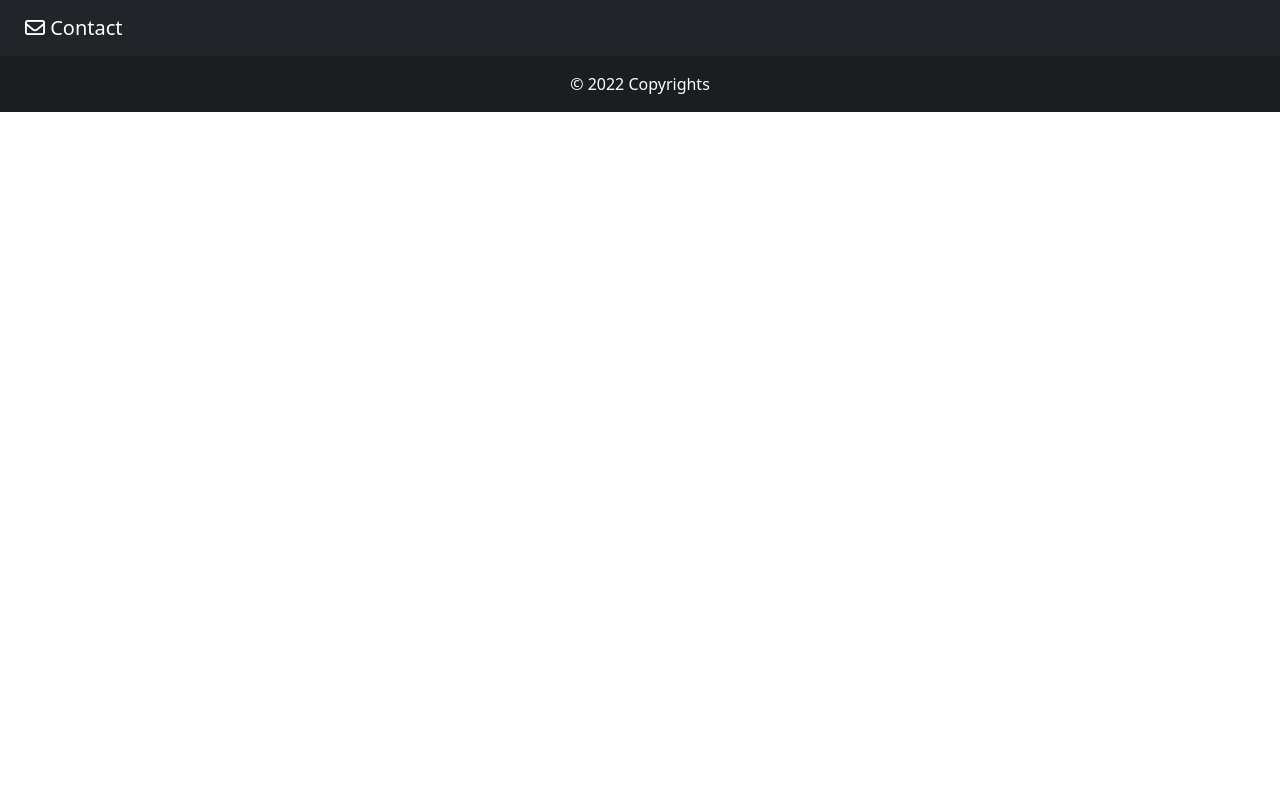
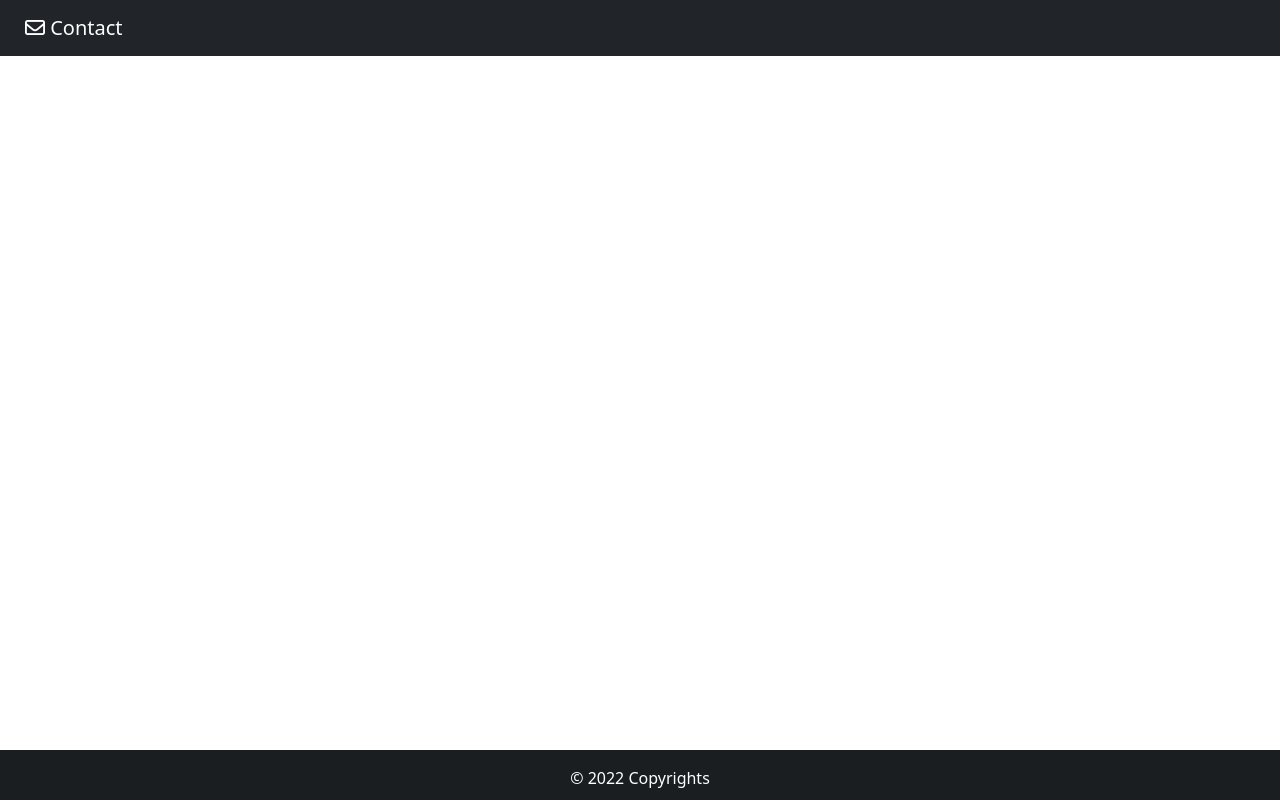
Before and after one commit to YasineNifa/terms, a Django app: page / in a window 1280 px wide. Run offline with Django 3.2, Linux system fonts and the light colour scheme; some libraries are stand-ins or nearby versions.

Commit message:
Design the home page
Signed-off-by: YasineNifa <yasine.nifa@gmail.com>

```diff
--- a/App/static/css/styles.css
+++ b/App/static/css/styles.css
@@ -0,0 +1,12 @@
+html,
+body{
+    height: 100%;
+    margin: 0;
+    max-width: 100%;
+    overflow: hidden;
+}
+
+.wrapper{
+    min-height: 100% ;
+    margin-bottom: -50px;
+}
--- a/App/templates/home.html
+++ b/App/templates/home.html
@@ -7,6 +7,7 @@
     <meta name="viewport" content="width=device-width, initial-scale=1.0">
     <link href={% static "img/logo.ico" %} rel="shortcut icon">
     <link href={% static "img/logo.ico" %} rel="logo icon">
+    <link href={% static "css/styles.css" %} rel="stylesheet">
     <title>Home Page</title>
     <link href="https://cdn.jsdelivr.net/npm/bootstrap@5.3.0-alpha1/dist/css/bootstrap.min.css" rel="stylesheet" integrity="sha384-GLhlTQ8iRABdZLl6O3oVMWSktQOp6b7In1Zl3/Jr59b6EGGoI1aFkw7cmDA6j6gD" crossorigin="anonymous">
     <link rel="stylesheet" href="path/to/font-awesome/css/font-awesome.min.css">
```
